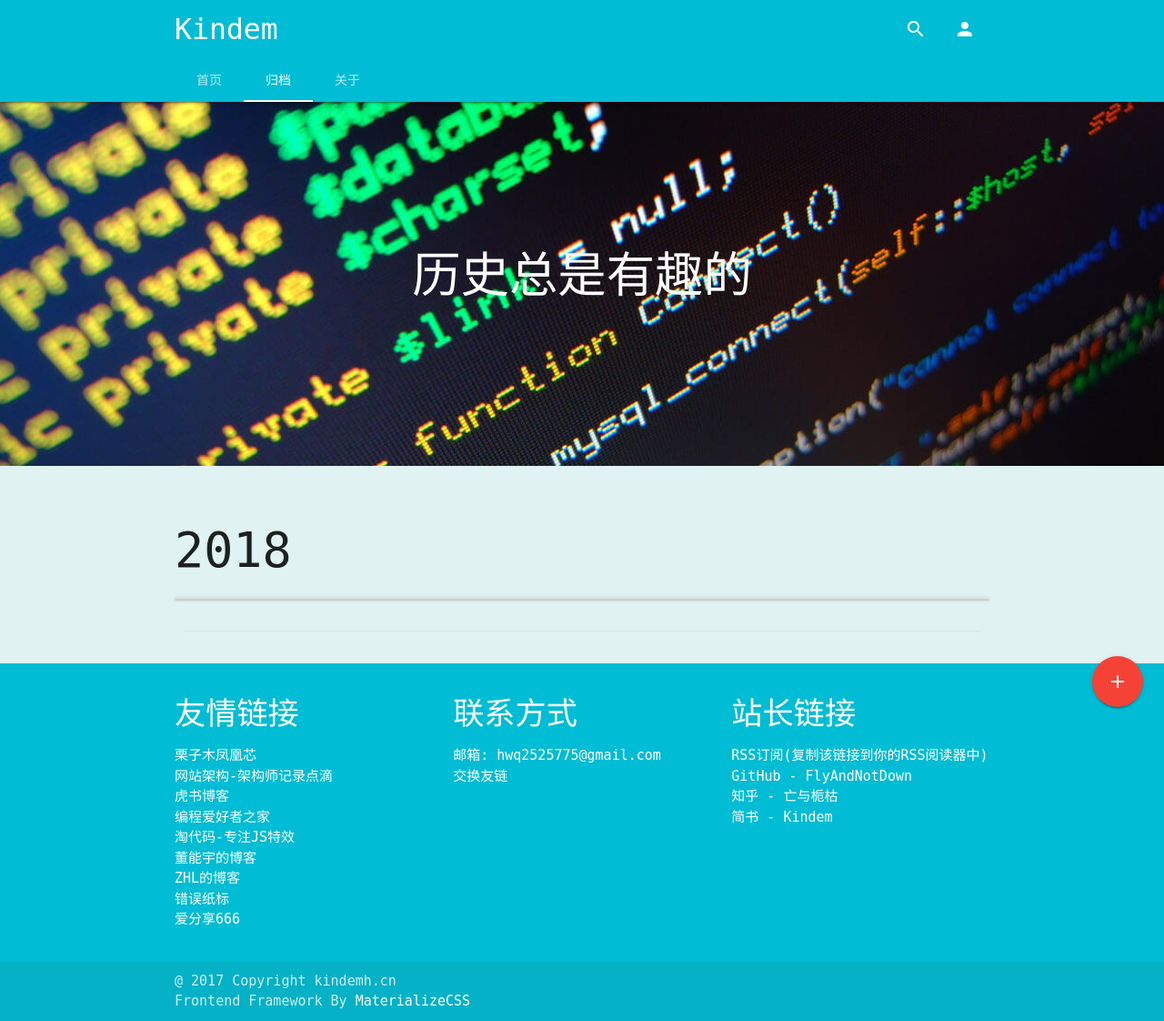
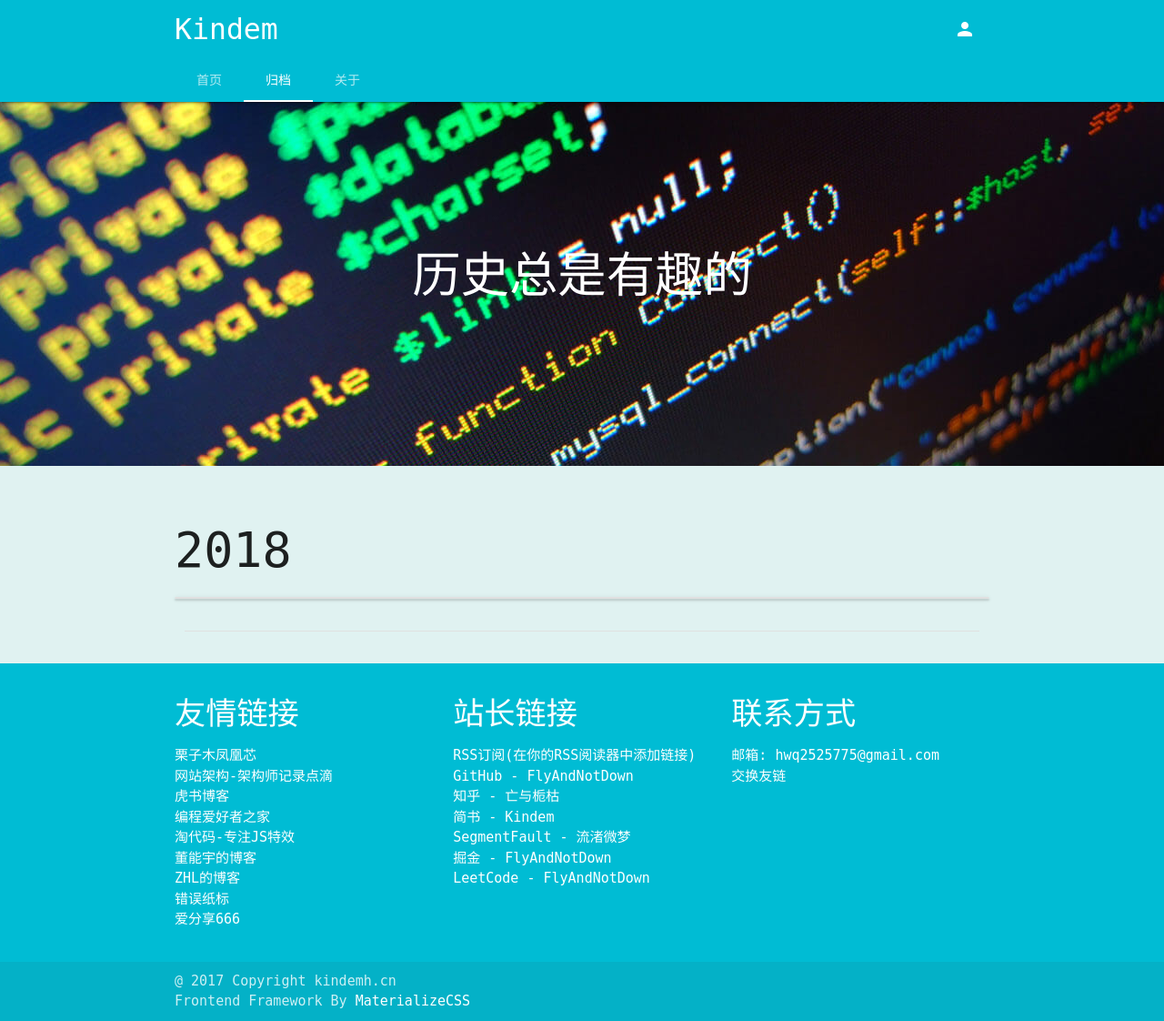
Before and after one commit to FlyAndNotDown/Blog, a Django app: page /archive in a window 1280 px wide. Shown: the whole page at 91% size. Run offline with Django 3.2, Linux system fonts and the light colour scheme; data that the repository does not hold is empty; some libraries are stand-ins or nearby versions.

Commit message:
[del] 删除一个多余图标 [add] 添加新的站长链接

```diff
--- a/templates/base.html
+++ b/templates/base.html
@@ -36,17 +36,17 @@
     {% block main %}
     {% endblock %}
 
-    <!--Action Button-->
-    <div class="fixed-action-btn">
-        <a class="btn-floating btn-large red">
-            <i class="material-icons">add</i>
-        </a>
-        <ul>
-            <li><a class="btn-floating green disabled"><i class="material-icons">share</i></a></li>
-            <li><a class="btn-floating yellow darken-1 disabled"><i class="material-icons">mail</i></a></li>
-            <li><a class="btn-floating blue disabled"><i class="material-icons">bug_report</i></a></li>
-        </ul>
-    </div>
+    <!--&lt;!&ndash;Action Button&ndash;&gt;-->
+    <!--<div class="fixed-action-btn">-->
+        <!--<a class="btn-floating btn-large red">-->
+            <!--<i class="material-icons">add</i>-->
+        <!--</a>-->
+        <!--<ul>-->
+            <!--<li><a class="btn-floating green disabled"><i class="material-icons">share</i></a></li>-->
+            <!--<li><a class="btn-floating yellow darken-1 disabled"><i class="material-icons">mail</i></a></li>-->
+            <!--<li><a class="btn-floating blue disabled"><i class="material-icons">bug_report</i></a></li>-->
+        <!--</ul>-->
+    <!--</div>-->
 
     <!--页脚-->
     <footer class="page-footer cyan">
@@ -67,21 +67,24 @@
                     </ul>
                 </div>
                 <div class="col s12 m6 l4 xl4">
+                    <h4>站长链接</h4>
+                    <ul>
+                        <li><a href="/rss" class="white-text" target="_blank">RSS订阅(在你的RSS阅读器中添加链接)</a></li>
+                        <li><a href="https://github.com/FlyAndNotDown" class="white-text" target="_blank">GitHub&nbsp;-&nbsp;FlyAndNotDown</a></li>
+                        <li><a href="https://www.zhihu.com/people/kindem/activities" class="white-text" target="_blank">知乎&nbsp;-&nbsp;亡与栀枯</a></li>
+                        <li><a href="https://www.jianshu.com/users/d498ebae7b21/timeline" class="white-text" target="_blank">简书 - Kindem</a></li>
+                        <li><a href="https://segmentfault.com/u/liuweimeng" class="white-text" target="_blank">SegmentFault - 流渚微梦</a></li>
+                        <li><a href="https://juejin.im/user/5b3a3d53f265da62d21e14fe" class="white-text" target="_blank">掘金 - FlyAndNotDown</a></li>
+                        <li><a href="https://leetcode-cn.com/flyandnotdown/" class="white-text" target="_blank">LeetCode - FlyAndNotDown</a></li>
+                    </ul>
+                </div>
+                <div class="col s12 m6 l4 xl4">
                     <h4>联系方式</h4>
                     <p>
                         邮箱: <a href="mailto:hwq2525775@gmail.com" class="white-text">hwq2525775@gmail.com</a><br>
                         <a class="white-text" href="mailto:hwq2525775@gmail.com">交换友链</a>
                     </p>
                     <br>
-                </div>
-                <div class="col s12 m6 l4 xl4">
-                    <h4>站长链接</h4>
-                    <ul>
-                        <li><a href="/rss" class="white-text">RSS订阅(复制该链接到你的RSS阅读器中)</a></li>
-                        <li><a href="https://github.com/FlyAndNotDown" class="white-text">GitHub&nbsp;-&nbsp;FlyAndNotDown</a></li>
-                        <li><a href="https://www.zhihu.com/people/kindem/activities" class="white-text">知乎&nbsp;-&nbsp;亡与栀枯</a></li>
-                        <li><a href="https://www.jianshu.com/users/d498ebae7b21/timeline" class="white-text">简书 - Kindem</a></li>
-                    </ul>
                 </div>
             </div>
         </div>
--- a/templates/main/about.html
+++ b/templates/main/about.html
@@ -10,7 +10,7 @@
         <div class="nav-wrapper container">
             <a href="http://www.kindemh.cn/" class="brand-logo">Kindem</a>
             <ul class="right">
-                <li><a href="#"><i class="material-icons">search</i></a></li>
+                <!--<li><a href="#"><i class="material-icons">search</i></a></li>-->
                 <li class="hide-on-med-and-down"><a href="http://www.kindemh.cn/message"><i class="material-icons">person</i></a></li>
             </ul>
             <ul class="left hide-on-large-only">
--- a/templates/main/archive.html
+++ b/templates/main/archive.html
@@ -10,7 +10,7 @@
         <div class="nav-wrapper container">
             <a href="http://www.kindemh.cn" class="brand-logo">Kindem</a>
             <ul class="right">
-                <li><a href="#"><i class="material-icons">search</i></a></li>
+                <!--<li><a href="#"><i class="material-icons">search</i></a></li>-->
                 <li class="hide-on-med-and-down"><a href="http://www.kindemh.cn/message"><i class="material-icons">person</i></a></li>
             </ul>
             <ul class="left hide-on-large-only">
--- a/templates/main/index.html
+++ b/templates/main/index.html
@@ -10,7 +10,7 @@
         <div class="nav-wrapper container">
             <a href="http://www.kindemh.cn" class="brand-logo">Kindem</a>
             <ul class="right">
-                <li><a href="#"><i class="material-icons">search</i></a></li>
+                <!--<li><a href="#"><i class="material-icons">search</i></a></li>-->
                 <li class="hide-on-med-and-down"><a href="http://www.kindemh.cn/message"><i class="material-icons">person</i></a></li>
             </ul>
             <ul class="left hide-on-large-only">
--- a/templates/main/post.html
+++ b/templates/main/post.html
@@ -10,7 +10,7 @@
     <nav class="nav-extended cyan">
         <div class="nav-wrapper container">
             <ul class="right hide-on-med-and-down">
-                <li><a href="#"><i class="material-icons">search</i></a></li>
+                <!--<li><a href="#"><i class="material-icons">search</i></a></li>-->
                 <li><a href="http://www.kindemh.cn/message"><i class="material-icons hide-on-med-and-down">person</i></a></li>
             </ul>
             <ul class="left">
```
